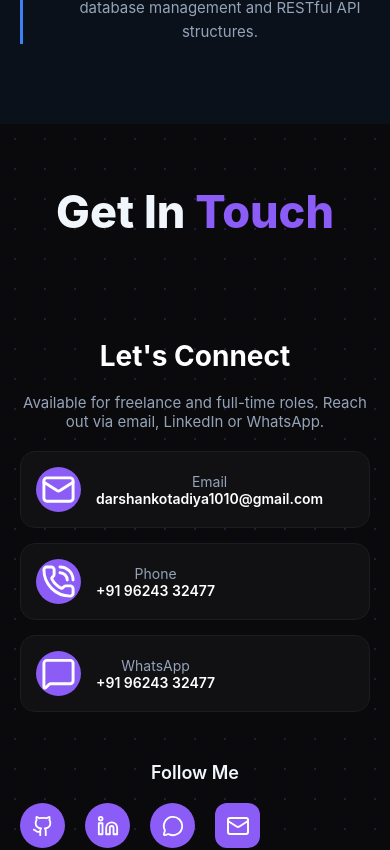
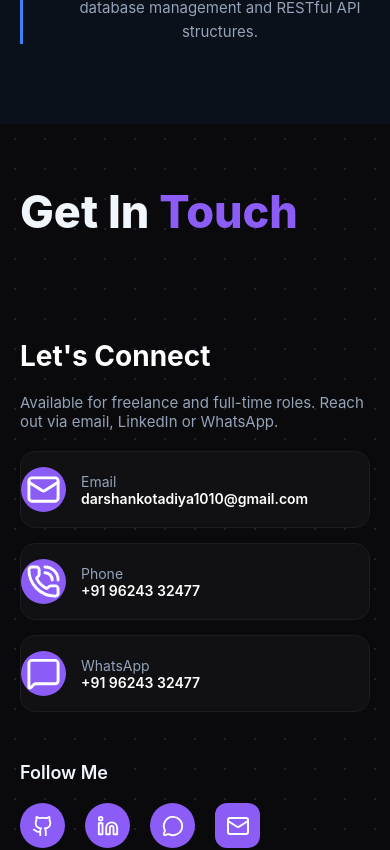
Before and after one commit to darshankotadiya/darshan-portfolio, a React (Vite) app: page / in a window 390 px wide. Shown: the part 7600-8450 px from the top of the page. Built offline with nearby package versions, Linux system fonts and the light colour scheme.

Commit message:
Update App.css

```diff
--- a/src/App.css
+++ b/src/App.css
@@ -915,3 +915,23 @@ html {
     margin-bottom: 15px !important;
   }
 }
+/* મોબાઈલ માટે ખાસ રિસ્પોન્સિવ લેફ્ટ એલાઈનમેન્ટ */
+@media (max-width: 768px) {
+  #contact, .contact-grid, .contact-info-list, .form-container {
+    display: flex !important;
+    flex-direction: column !important;
+    align-items: flex-start !important; /* બધું ડાબી બાજુથી શરૂ થશે */
+    text-align: left !important;
+  }
+
+  .contact-info-card {
+    justify-content: flex-start !important;
+    padding: 15px 0 !important; /* સાઈડની વધારાની સ્પેસ કાઢી નાખી */
+    width: 100% !important;
+  }
+
+  .follow-me-box, .social-icon-row {
+    justify-content: flex-start !important;
+    margin-left: 0 !important;
+  }
+}
```
